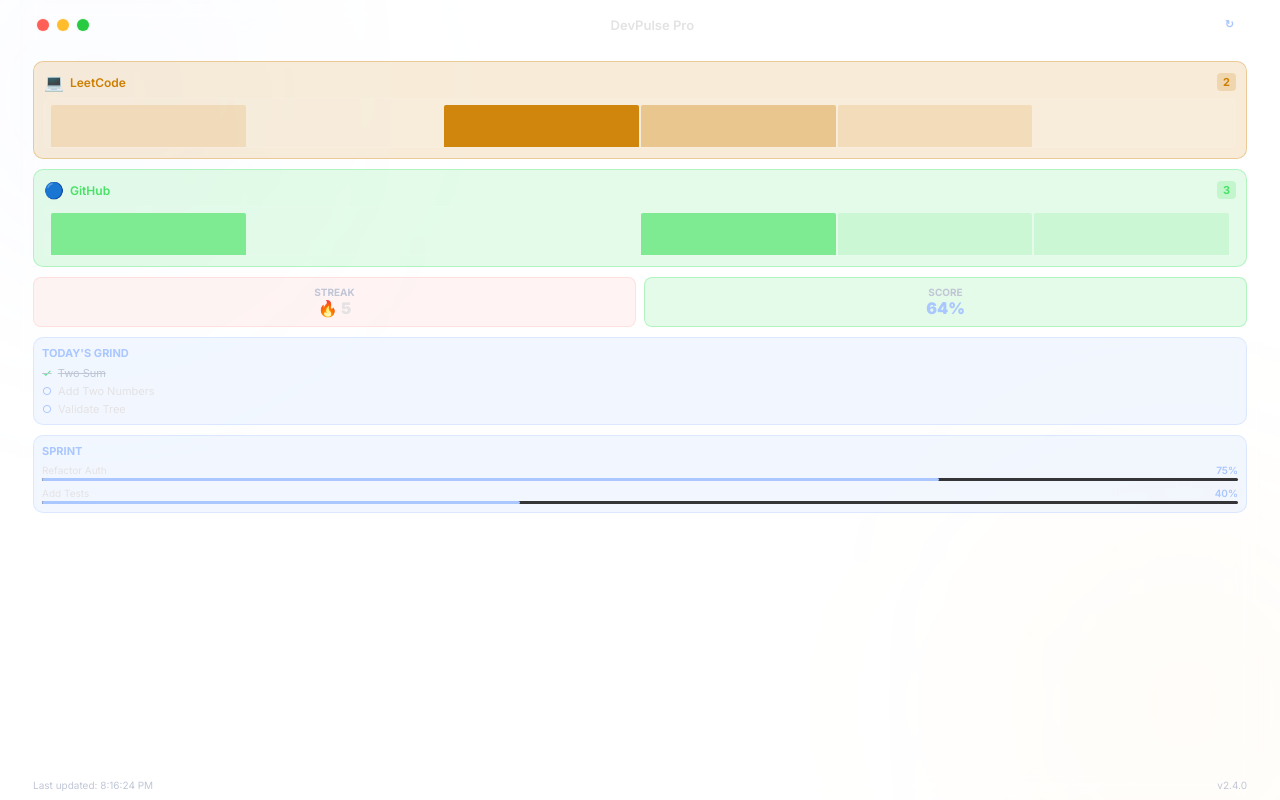
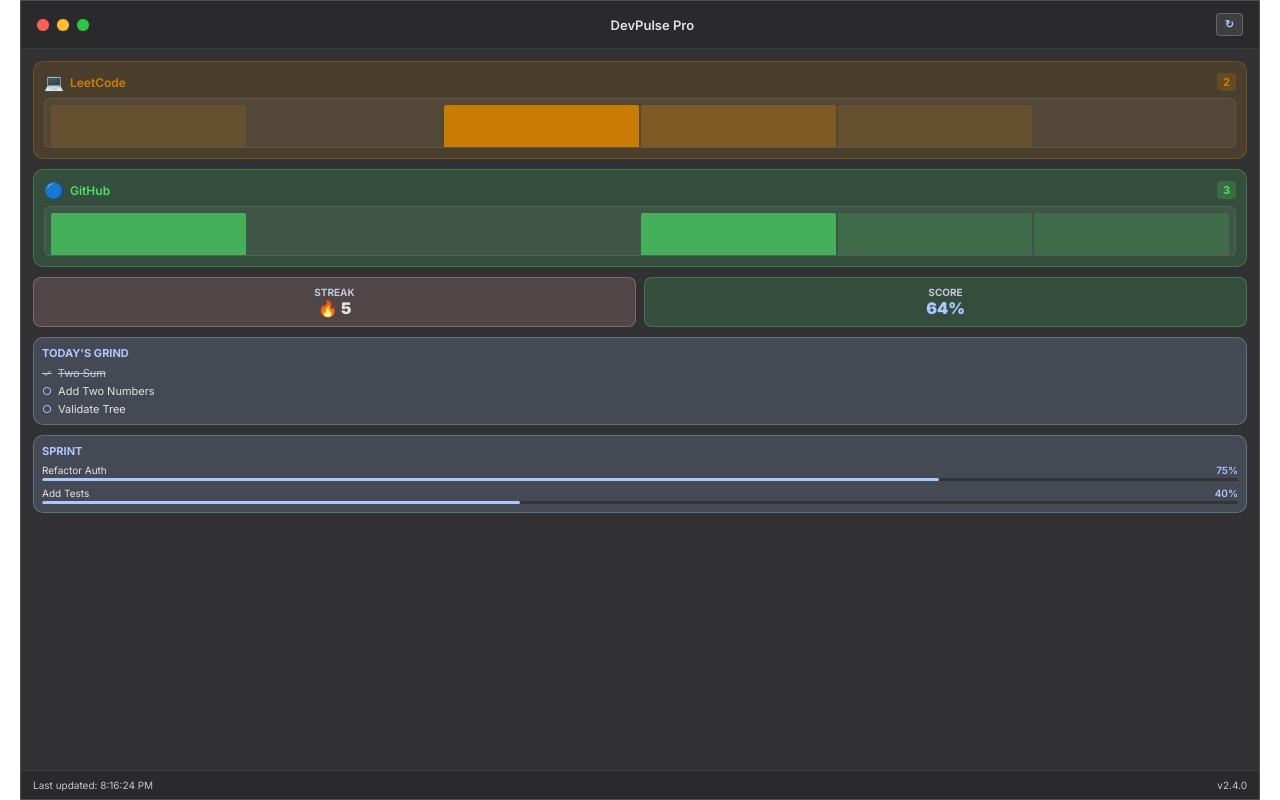
Before and after one commit to Snide34/git-buddy, a React (Vite) app: page / in a window 1280 px wide. Built offline with nearby package versions, Linux system fonts and the light colour scheme.

Commit message:
fix: restore proper dark background and disable background glow effects

```diff
--- a/src/App.jsx
+++ b/src/App.jsx
@@ -278,7 +278,8 @@ function App() {
         position: 'fixed',
         inset: 0,
         overflow: 'hidden',
-        pointerEvents: 'none'
+        pointerEvents: 'none',
+        display: 'none'
       }}>
         <div style={{
           position: 'absolute',
@@ -316,7 +317,7 @@ function App() {
         <div style={{
           width: '100%',
           height: '100%',
-          background: 'rgba(19, 19, 21, 0)',
+          background: 'rgba(15, 15, 18, 0.85)',
           backdropFilter: 'blur(10px)',
           border: '1px solid rgba(255, 255, 255, 0.15)',
           borderRadius: '0px',
@@ -332,7 +333,7 @@ function App() {
             alignItems: 'center',
             justifyContent: 'space-between',
             padding: '12px 16px',
-            background: 'rgba(0, 0, 0, 0)',
+            background: 'rgba(0, 0, 0, 0.15)',
             borderBottom: '1px solid rgba(255, 255, 255, 0.08)',
             cursor: 'grab'
           }}>
@@ -632,7 +633,7 @@ function App() {
           {/* Widget Footer */}
           <div style={{
             padding: '8px 12px',
-            background: 'rgba(0, 0, 0, 0)',
+            background: 'rgba(0, 0, 0, 0.15)',
             borderTop: '1px solid rgba(255, 255, 255, 0.08)',
             display: 'flex',
             justifyContent: 'space-between',
```
